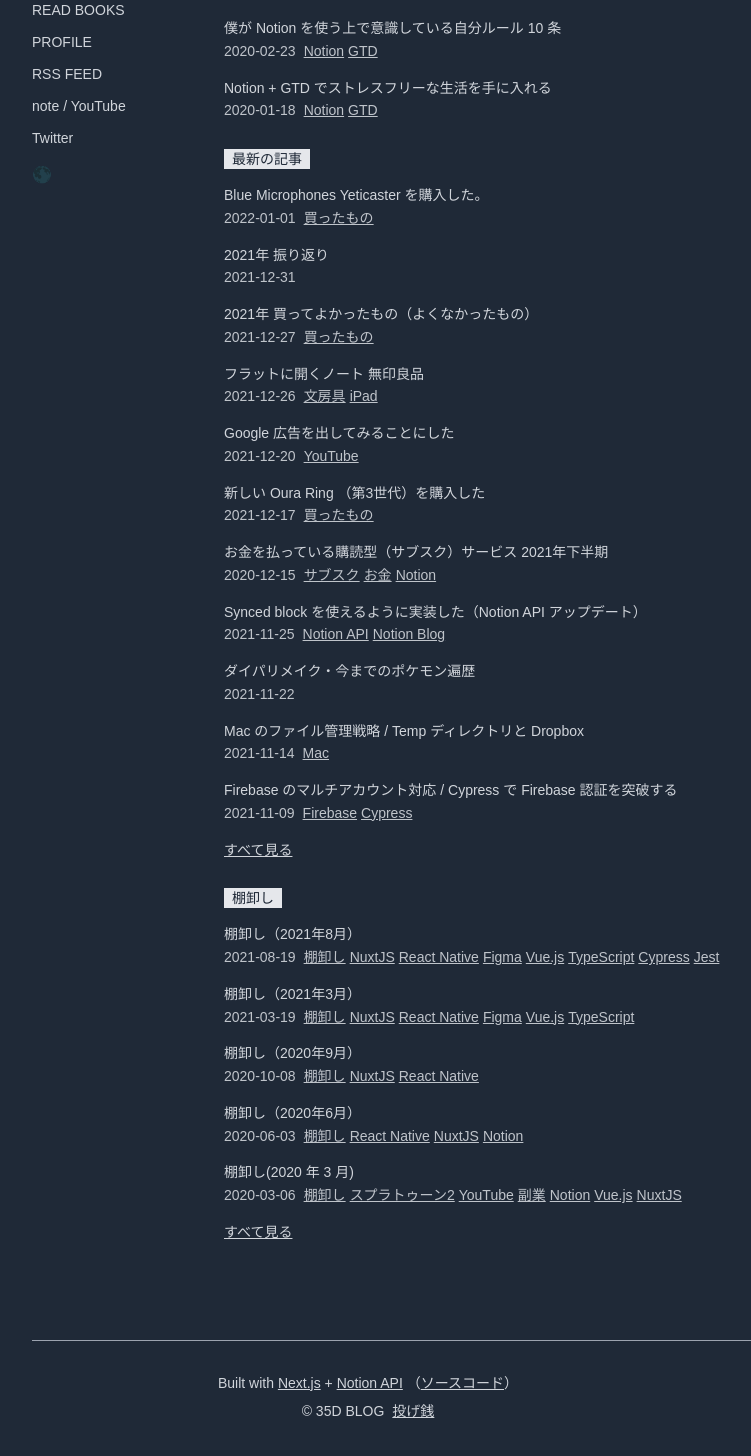
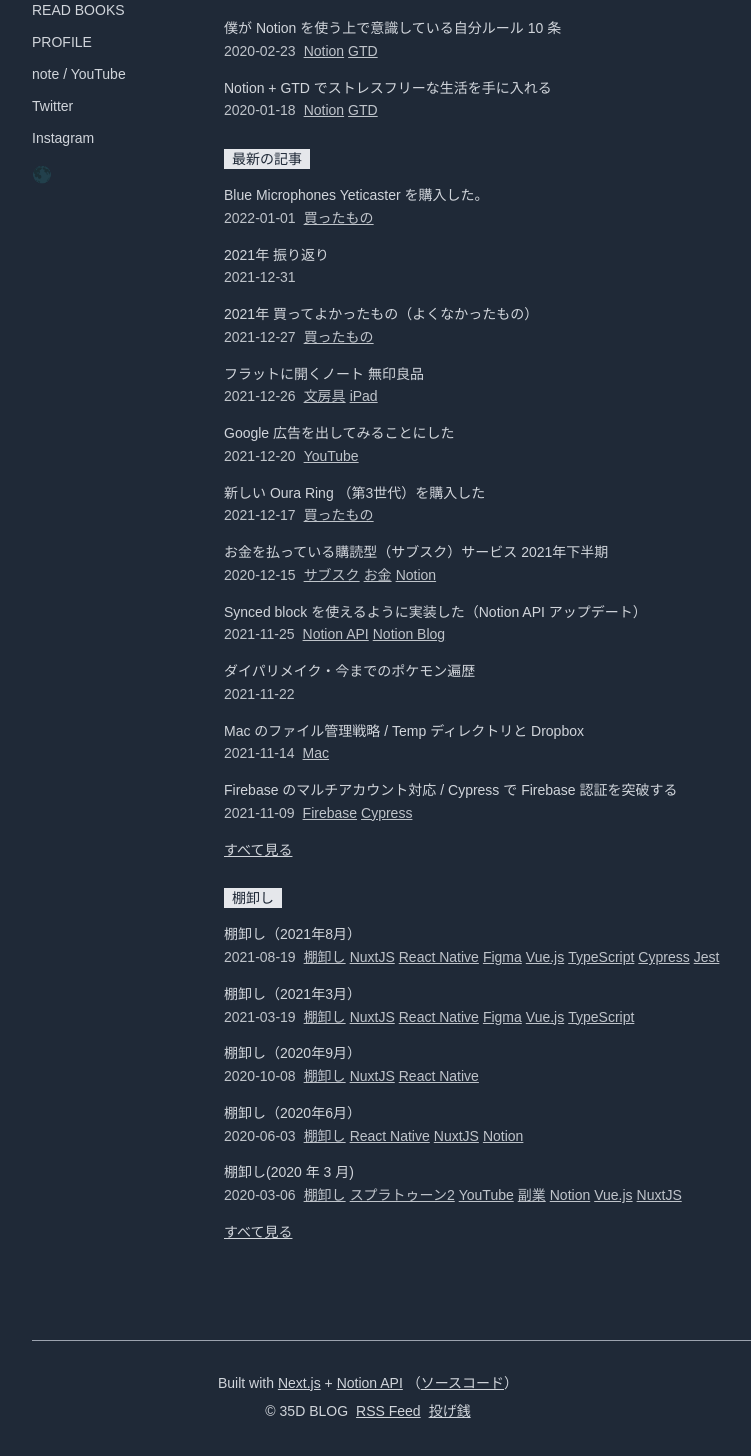
Before and after one commit to 35d/35d-blog, a Next.js app: page / in a window 1280 px wide. Shown: the part 300-1756 px from the top of the page, without its empty margins (224-975 px from the left). Built offline with nearby package versions, Linux system fonts and the light colour scheme.

Commit message:
🎨 fix sidebar contents

```diff
--- a/components/Footer.tsx
+++ b/components/Footer.tsx
@@ -1,3 +1,4 @@
+import Link from 'next/link'
 import ExtLink from './ExtLink'
 
 const ExternalLink = ({ href, children }) => (
@@ -34,12 +35,21 @@
           </p>
           <p className="text-sm">
             <small className="text-sm mr-2">
-              <ExtLink className="no-underline" href={'https://blog.35d.jp/'}>
+              <ExtLink
+                className="hover:bg-gray-300 dark:hover:bg-gray-900 no-underline"
+                href={'https://blog.35d.jp/'}
+              >
                 © 35D BLOG
               </ExtLink>
             </small>
+            <Link href={'/feed'} prefetch={false}>
+              <a className=" hover:bg-gray-300 dark:hover:bg-gray-900 text-sm mr-2">RSS Feed</a>
+            </Link>
             <span>
-              <ExtLink className="" href={'https://buy.stripe.com/8wM8Addc9e6N9JSaEE'}>
+              <ExtLink
+                className="hover:bg-gray-300 dark:hover:bg-gray-900 "
+                href={'https://buy.stripe.com/8wM8Addc9e6N9JSaEE'}
+              >
                 投げ銭
               </ExtLink>
             </span>
--- a/components/Navigation.tsx
+++ b/components/Navigation.tsx
@@ -8,7 +8,7 @@
   { label: 'WEB CLIPS', page: '/stock-articles' },
   { label: 'READ BOOKS', page: '/books' },
   { label: 'PROFILE', page: '/2020-09-19-profile' },
-  { label: 'RSS FEED', page: '/feed' },
+  // { label: 'RSS FEED', page: '/feed' },
   // { label: 'FAST NOTION', page: '/2021-04-22-fast-notion-help-center' },
 ]
 
@@ -57,6 +57,14 @@
             Twitter
           </ExtLink>
         </li>
+        <li className={'text-sm mb-3'}>
+          <ExtLink
+            href={'https://www.instagram.com/yuji_tsuburaya/'}
+            className="no-underline hover:bg-gray-300 dark:hover:bg-gray-900"
+          >
+            Instagram
+          </ExtLink>
+        </li>
       </ul>
       <button onClick={toggleDarkMode}>{isDarkMode ? '🌑' : '🌝'}</button>
     </header>
```
